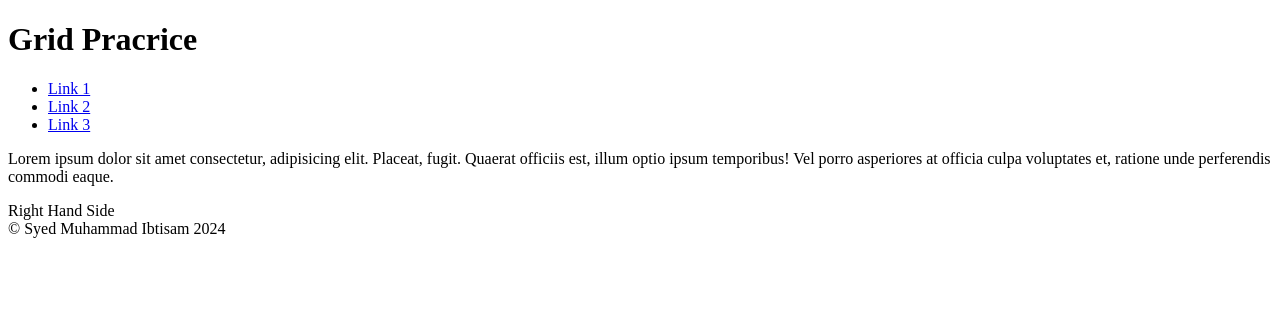
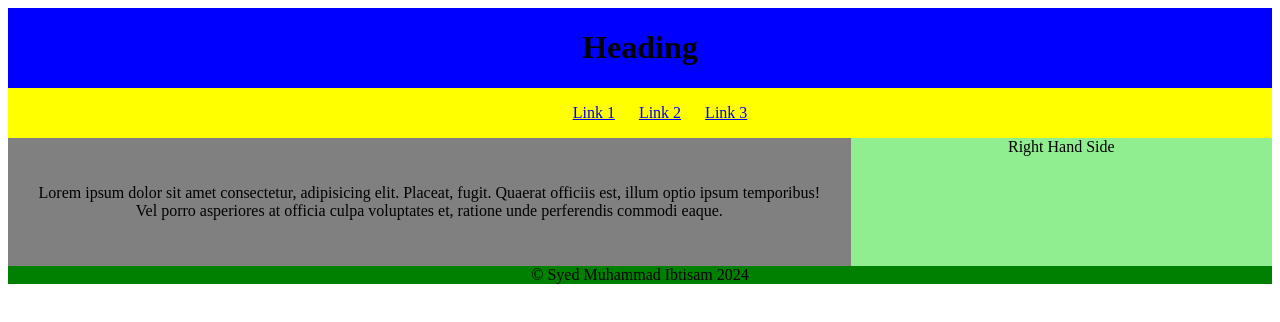
Before and after one commit to syedibtisam/Internet-Prog-Practice, a plain HTML site: page Week3/Exercises/Exercise-3/index.html in a window 1280 px wide. Drawn offline with Linux system fonts and the light colour scheme.

Commit message:
Week 3: exercise 2 completed using gird

```diff
--- a/Week3/Exercises/Exercise-2/style.css
+++ b/Week3/Exercises/Exercise-2/style.css
@@ -0,0 +1,45 @@
+body{
+    font-family: 'Times New Roman', Times, serif;
+    text-align: center;
+}
+header{
+    background: blue;
+}
+nav{
+    background: yellow;
+}
+main{
+    background: gray;
+}
+aside {
+    background: lightgreen;
+}
+footer {
+    background: green;
+}
+nav li {
+    list-style: none;
+    display: inline;
+    padding: 10px;
+}
+/* Grid Styling */
+main{
+    padding:30px;
+}
+.container{
+    display: grid;
+    grid-template-columns: repeat(3,1fr);
+    /* grid-template-rows: repeat(); */
+}
+.header {
+    grid-column: 1 / 4;
+}
+.nav{
+    grid-column: 1 / 2;
+}
+.main {
+    grid-column: 2 / 4;
+}
+.footer{
+    grid-column: 1 /4;
+}
--- a/Week3/Exercises/Exercise-3/index.html
+++ b/Week3/Exercises/Exercise-3/index.html
@@ -8,19 +8,24 @@
 </head>
 <body>
     <div class="container">
-        <header><h1>Grid Pracrice</h1></header>
-        <nav>
+        <header class="header">
+            <h1>Heading</h1>
+        </header>
+        <nav class="nav">
             <ul>
                 <li><a href="#">Link 1</a></li>
                 <li><a href="#">Link 2</a></li>
                 <li><a href="#">Link 3</a></li>
             </ul>
         </nav>
-        <main>
-            <p>Lorem ipsum dolor sit amet consectetur, adipisicing elit. Placeat, fugit. Quaerat officiis est, illum optio ipsum temporibus! Vel porro asperiores at officia culpa voluptates et, ratione unde perferendis commodi eaque.</p>
-            <aside>Right Hand Side</aside>
-    </main>
-        <footer>&copy; Syed Muhammad Ibtisam 2024</footer>
+        <main class="main">
+            <p>Lorem ipsum dolor sit amet consectetur, adipisicing elit. Placeat, fugit. Quaerat officiis est, illum
+                optio ipsum temporibus! Vel porro asperiores at officia culpa voluptates et, ratione unde perferendis
+                commodi eaque.</p>
+
+        </main>
+        <aside class="aside">Right Hand Side</aside>
+        <footer class="footer">&copy; Syed Muhammad Ibtisam 2024</footer>
     </div>
 </body>
 </html>
--- a/Week3/Exercises/Exercise-3/style.css
+++ b/Week3/Exercises/Exercise-3/style.css
@@ -0,0 +1,45 @@
+body{
+    font-family: 'Times New Roman', Times, serif;
+    text-align: center;
+}
+header{
+    background: blue;
+}
+nav{
+    background: yellow;
+}
+main{
+    background: gray;
+}
+aside {
+    background: lightgreen;
+}
+footer {
+    background: green;
+}
+nav li {
+    list-style: none;
+    display: inline;
+    padding: 10px;
+}
+/* Grid Styling */
+main{
+    padding:30px;
+}
+.container{
+    display: grid;
+    grid-template-columns: repeat(3,1fr);
+    /* grid-template-rows: repeat(); */
+}
+.header {
+    grid-column: 1 / 4;
+}
+.nav{
+    grid-column: 1 / 4;
+}
+.main{
+    grid-column: 1 / 3;
+}
+.footer{
+    grid-column: 1 /4;
+}
--- a/Week3/Exercises/Exercise-4/style.css
+++ b/Week3/Exercises/Exercise-4/style.css
@@ -0,0 +1,45 @@
+body{
+    font-family: 'Times New Roman', Times, serif;
+    text-align: center;
+}
+header{
+    background: blue;
+}
+nav{
+    background: yellow;
+}
+main{
+    background: gray;
+}
+aside {
+    background: lightgreen;
+}
+footer {
+    background: green;
+}
+nav li {
+    list-style: none;
+    display: inline;
+    padding: 10px;
+}
+/* Grid Styling */
+main{
+    padding:30px;
+}
+.container{
+    display: grid;
+    grid-template-columns: repeat(3,1fr);
+    /* grid-template-rows: repeat(); */
+}
+.header {
+    grid-column: 1 / 4;
+}
+.nav{
+    grid-column: 1 / 4;
+}
+.main{
+    grid-column: 1 / 3;
+}
+.footer{
+    grid-column: 1 /4;
+}
```
Also changed, not shown: Week3/Exercises/Exercise-2/index.html (+11 -7 lines), Week3/Exercises/Exercise-4/index.html (+12 -7 lines).
